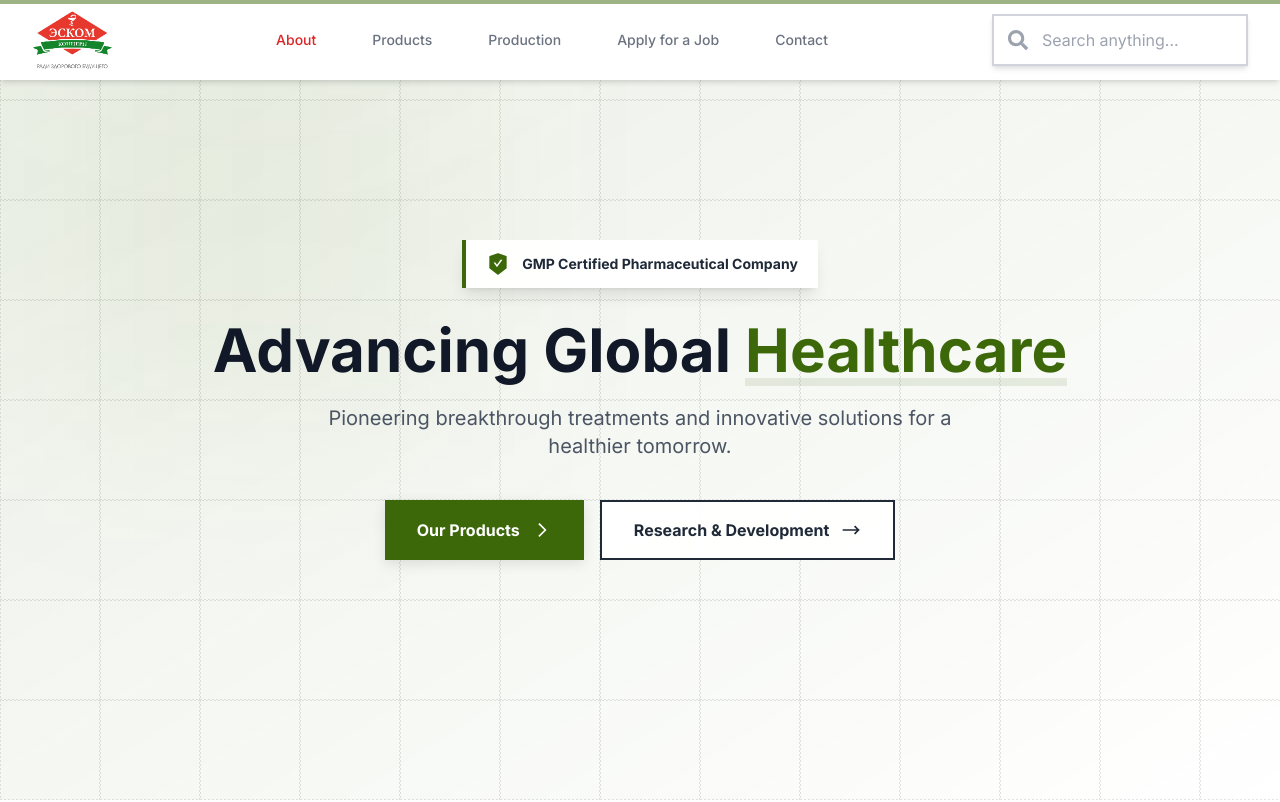
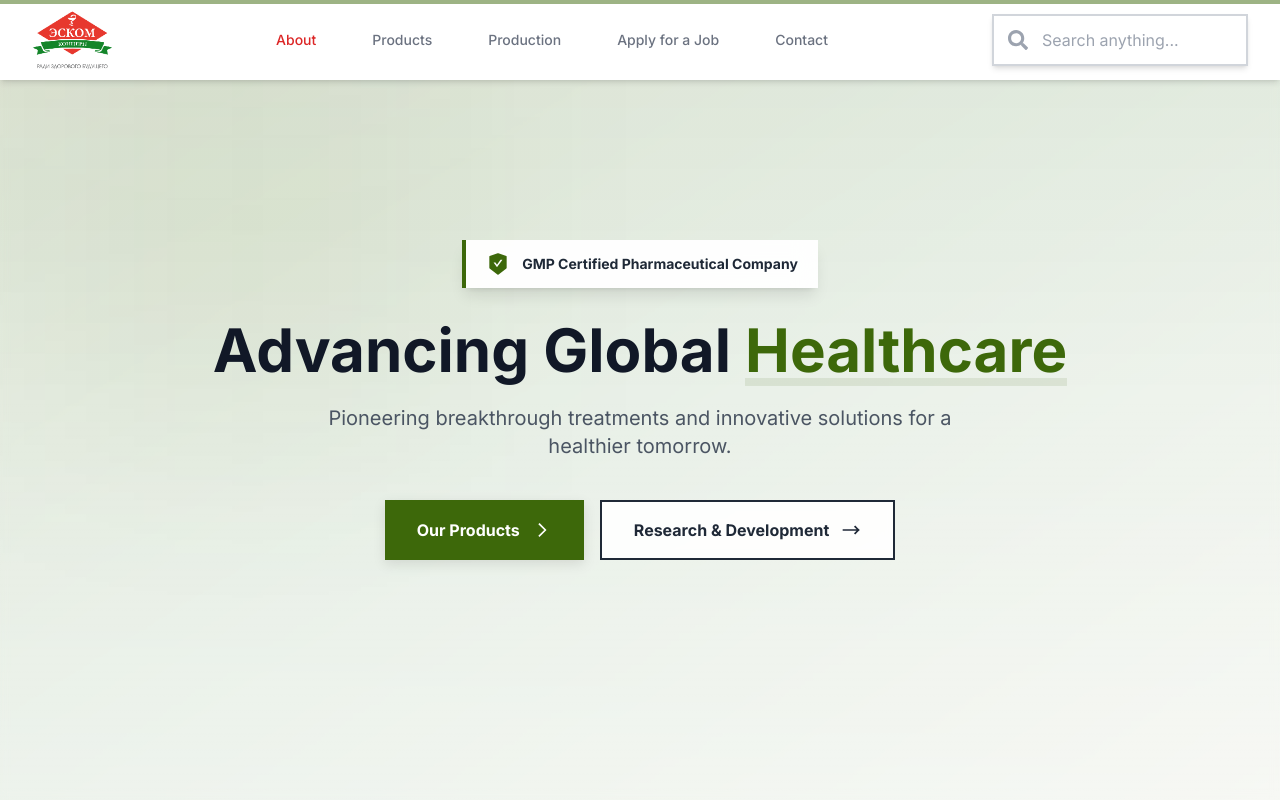
Before and after one commit to Auxology/next-deploy, a Next.js app: page /about in a window 1280 px wide. Shown: the top 802 px of the page. Built offline with nearby package versions, Linux system fonts and the light colour scheme.

Commit message:
Last commit

```diff
--- a/src/app/about/team/page.tsx
+++ b/src/app/about/team/page.tsx
@@ -7,6 +7,7 @@ import Footer from "@/components/ui/footer";
 import { DynamicBackground } from "@/components/ui/dynamic-background";
 import ScrollToTopButton from "@/components/ui/ScrollToTop";
 import { FaLinkedin, FaUsers, FaIndustry, FaFlask, FaBriefcaseMedical } from "react-icons/fa";
+import Image from "next/image";
 
 const departments = [
   {
@@ -112,7 +113,7 @@ const DepartmentSection = ({ department, index }: { department: any, index: numb
             className="bg-white dark:bg-gray-800 shadow-lg group rounded-xl overflow-hidden"
           >
             <div className="relative h-72 overflow-hidden"> {/* Reduced height */}
-              <img
+              <Image
                 src={leader.image}
                 alt={leader.name}
                 className="w-full h-full object-cover transition-transform duration-500 group-hover:scale-105"
--- a/src/components/ui/dynamic-background.tsx
+++ b/src/components/ui/dynamic-background.tsx
@@ -1,9 +1,17 @@
 export const DynamicBackground = () => {
     return (
         <div className="absolute inset-0">
-            <div className="absolute inset-0 bg-[url('/images/grid.svg')] opacity-10 animate-pulse" />
-            <div className="absolute inset-0 bg-gradient-to-br from-accentColor/10 to-transparent" />
-            <div className="after:absolute after:inset-0 after:bg-white/20 after:backdrop-blur-lg after:-z-10 after:rounded-full after:scale-90" />
+            {/* Professional gradient using your accent colors */}
+            <div className="absolute inset-0 bg-gradient-to-br from-accentColor/10 via-green-700/5 to-white/60" />
+
+            {/* Soft blur effect */}
+            <div className="absolute inset-0 backdrop-blur-[4px] bg-accentColor/5" />
+
+            {/* Subtle radial highlight */}
+            <div className="absolute inset-0 bg-radial-gradient from-transparent via-white/10 to-transparent" />
+
+            {/* Additional layer for depth */}
+            <div className="absolute inset-0 bg-gradient-to-t from-white/20 via-transparent to-accentColor/5" />
         </div>
     )
 }
```
